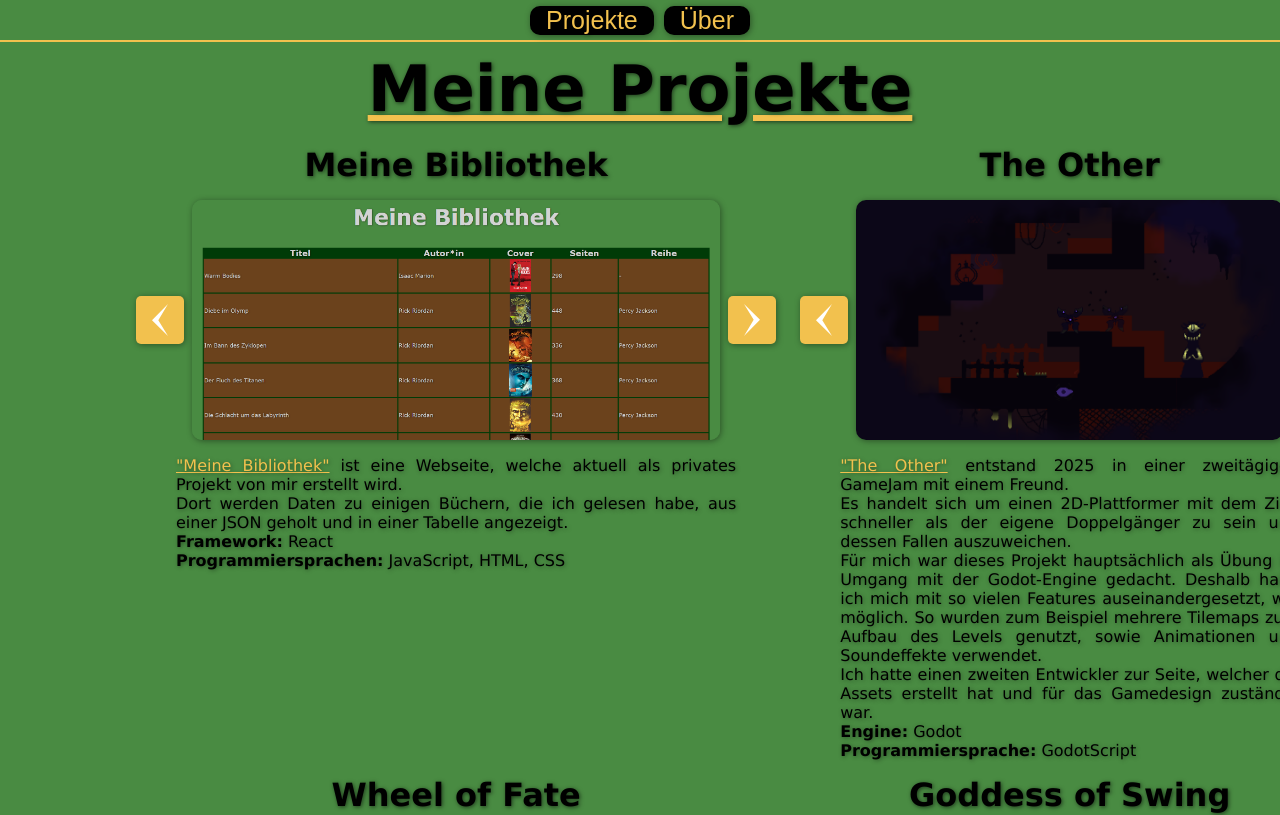
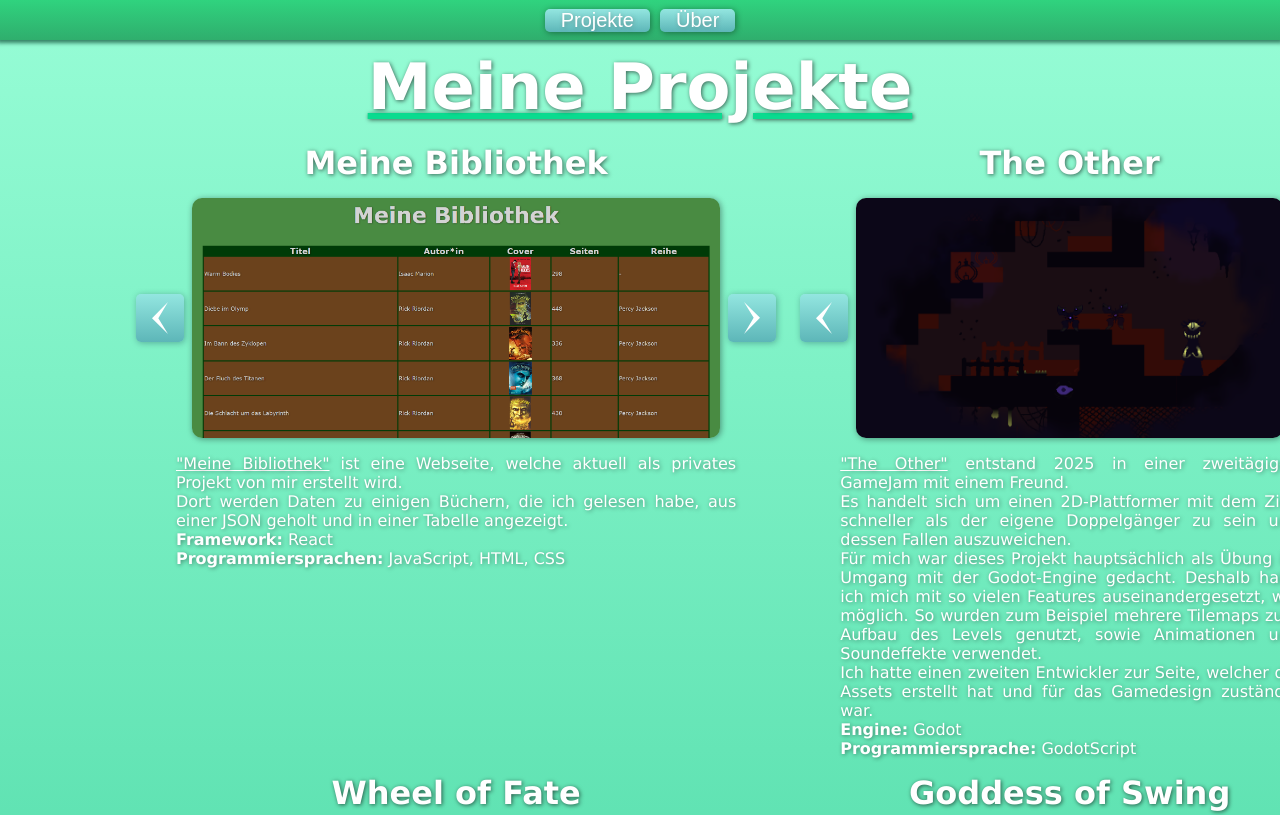
Before and after one commit to akihisan/akihisan.github.io, a React (Create React App) app: page / in a window 1280 px wide. Shown: the top 815 px of the page. Built offline with nearby package versions, Linux system fonts and the light colour scheme.

Commit message:
new colors

```diff
--- a/src/App.js
+++ b/src/App.js
@@ -18,7 +18,7 @@ function AppContent(){
   return (
     <div className="App">
       {/* Header */}
-        {!isLibrary && <div className="header">
+        {!(isLibrary || isMordor) && <div className="header">
           <button className="button-style" onClick={() => setPage("projects")}>Projekte</button>
           <button className="button-style" onClick={() => setPage("about")}>Über</button>
         </div>}
--- /dev/null
+++ b/src/components/MordorWalk/EnterSteps.js
@@ -0,0 +1,43 @@
+import { useEffect, useState } from "react";
+
+function EnterSteps(){
+
+    const today = new Date().toISOString().split("T")[0];
+    const [date, setDate] = useState(today);
+    const [steps, setSteps] = useState("");
+
+    //Daten aus localStorage holen
+    const data = JSON.parse(localStorage.getItem("stepData")) || [];
+
+    //Wenn Datum geändert wird, passenden Eintrag laden
+    useEffect(() => {
+        const existing = data.find(item => item.date === date);
+        setSteps(existing ? existing.steps : "");
+    }, [date]);
+
+    function saveSteps() {
+        const existingIndex = data.findIndex(item => item.date === date);
+
+        if (existingIndex !== -1) {
+            //Datum existiert → überschreiben
+            data[existingIndex].steps = steps;
+        } else {
+            //Datum existiert nicht → neu hinzufügen
+            data.push({ date, steps });
+        }
+
+        localStorage.setItem("stepData", JSON.stringify(data));
+    }
+
+    return(
+        <div>
+            <label htmlFor="date">Datum wählen:</label>
+            <input type="date" id="date" value={date} onChange={(e) => setDate(e.target.value)}/>
+            <label htmlFor="steps">Schritte:</label>
+            <input type="text" id="steps" value={steps} onChange={(e) => setSteps(e.target.value)}/>
+            <button onClick={saveSteps}>Speichern</button>
+        </div>
+    );
+}
+
+export default EnterSteps;
--- /dev/null
+++ b/src/components/MordorWalk/Journey.js
@@ -0,0 +1,42 @@
+import { useEffect, useState } from "react";
+
+function Journey(){
+    const goal = 2700; //km
+    const [current, setCurrent] = useState(0); //km
+    const [completed, setCompleted] = useState(0); //%
+
+    //Daten aus localStorage holen
+    const data = JSON.parse(localStorage.getItem("stepData"));
+
+    useEffect(() => {
+        //alle Schritte addieren
+        let stepCount = 0;
+        for(let entry in data){
+            const steps = data[entry].steps;
+            stepCount += Number(steps);
+        }
+
+        //in Kilometer umrechnen
+        const km = stepCount * 0.0006;
+        setCurrent(km);
+
+        //Fortschritt in Prozent berechnen
+        const percent = km / goal * 100;
+        setCompleted(percent);
+    }, [data])
+
+    //Hilfsfunktion auf 2 Nachkommastellen runden
+    function roundTo2(value) {
+        const factor = 10 ** 2;
+        return Math.round((value + Number.EPSILON) * factor) / factor;
+    }
+
+    return(
+        <div>
+            Noch {roundTo2(goal - current)}km übrig bis Mordor.<br/>
+            Fortschritt: {roundTo2(completed)}%
+        </div>
+    );
+}
+
+export default Journey;
--- a/src/components/MordorWalk/Mordor.js
+++ b/src/components/MordorWalk/Mordor.js
@@ -1,7 +1,13 @@
+import { useState } from "react";
+import EnterSteps from "./EnterSteps";
+import Journey from "./Journey";
+
 function Mordor(){
+    const [tab, setTab] = useState("EnterSteps");
 
     return(
-        <p>Walk to Mordor.
+        <div>
+        {/*<p>Walk to Mordor.
             Täglich kann Schrittzahl eingegeben werden. Datum als Kalender-Auswahlfeld, das aktuelle wird standardmäßig gewählt.
             Falls möglich sollen alle vergangenen ab Startdatum die keine Zahl haben markiert werden.
             Bei erstem Start oder bei Wahl später über Einstellungen kann Abenteuer gestartet werden. Datum wird gespeichert.
@@ -9,7 +15,14 @@ function Mordor(){
             Schritte werden in Kilometer umgerechnet (x0,0006) und als Fortschrittsbalken angezeigt. Schauen wie fancy es werden kann.
             Bei bestimmten Thresholds soll angezeigt werden wo man jetzt ist (Auenland verlassen, in Seestadt angekommen, ...).
             Diese soll man sich dann vermutlich auch in nem Tab anzeigen lassen können.
-        </p>
+        </p>*/}
+        <div>
+            <button onClick={() => setTab("EnterSteps")}>Schritte eintragen</button>
+            <button onClick={() => setTab("Journey")}>Fortschritt ansehen</button>
+        </div>
+        {tab === "EnterSteps" && <EnterSteps/>}
+        {tab === "Journey" && <Journey/>}
+        </div>
     );
 }
 
--- a/src/css/general.css
+++ b/src/css/general.css
@@ -1,9 +1,9 @@
 body {
-  color: black;
-  background-color: #498b42;
+  color: white;
+  background: linear-gradient(to bottom, #97fdd6, #09b97b);
   font-family: "Verdana", "Arial", sans-serif;
   /*Hintergrundbild das sich vertikal wiederholt*/
-  /*background-image: url("../images/BackgroundLong.svg");
+  /*background-image: url("../../public/images/bubbles.png");
   background-repeat: repeat-y;
   background-size: contain;
   background-position: center top;*/
@@ -12,17 +12,17 @@ body {
 }
 
 h1 {
-  color: black;
+  color: white;
   text-align: center;
   text-decoration-line: underline;
-  text-decoration-color: #F2C14E;
+  text-decoration-color: #0adb8f;
   font-size: 4rem;
   margin-top: 10px;
   margin-bottom: 20px;
 }
 
 h2{
-  color: black;
+  color: white;
   font-size: 2rem;
   margin: 0;
 }
@@ -31,46 +31,37 @@ h2{
   display: flex;
   align-items: center;
   justify-content: center;
-  border-bottom: #F2C14E solid 2px;
+  background: linear-gradient(to bottom, rgb(4, 193, 89, 0.7), rgb(4, 141, 65, 0.7));
+  border: none;
+  box-shadow: 0px 0px 4px 3px rgb(52, 129, 100);
   height: 40px;
   gap: 10px;
 }
 
 .button-style {
-  background-color: black;
-  color: #F2C14E;
-  text-shadow: 1px 1px 4px rgba(0, 0, 0, 0.4);
+  color: white;
+  background:
+    linear-gradient(to bottom, rgb(147, 230, 224), rgb(93, 182, 184)),
+    radial-gradient(circle, rgb(204, 255, 252), rgba(109, 219, 208), rgb(85, 142, 141));
   border: none;
+  text-shadow: 1px 1px 4px rgba(82, 82, 82, 0.4);
   padding: 0rem 1rem;
   text-align: center;
   display: flex;
   align-items: center;
   justify-content: center;
-  font-size: 25px;
+  font-size: 20px;
   text-decoration: none;
   cursor: pointer;
-  border-radius: 10px;
-  transition: transform 0.2s ease, background-color 0.3s ease;
+  border-radius: 5px;
+  transition: transform 0.2s ease, box-shadow 0.2s ease;
   box-shadow: 1px 1px 6px rgba(0, 0, 0, 0.4);
 }
 .button-style:hover {
   transform: scale(1.05);
-  background-color: #F2C14E;
+  box-shadow: 0px 0px 4px 5px rgb(111, 197, 189);
+}
+
+a {
   color: white;
 }
-.button-style:active {
-  transform: scale(0.95);
-}
-
-a:link {
-  color: #F2C14E;
-}
-a:visited {
-  color: #F2C14E;
-}
-a:hover {
-  color: white;
-}
-a:active {
-  color: #F2C14E;
-}
--- a/src/css/projects.css
+++ b/src/css/projects.css
@@ -44,15 +44,17 @@
     width: 3rem;
     height: 3rem;
     margin: 0.5rem;
-    background-color: #F2C14E;
+    background:
+        linear-gradient(to bottom, rgb(147, 230, 224), rgb(93, 182, 184)),
+        radial-gradient(circle, rgb(204, 255, 252), rgba(109, 219, 208), rgb(85, 142, 141));
     border: none;
     border-radius: 5px;
     cursor: pointer;
     display: flex;
     align-items: center;
     justify-content: center;
-    transition: transform 0.2s ease, background-color 0.3s ease;
-    box-shadow: 1px 1px 6px rgba(0, 0, 0, 0.4);
+    transition: transform 0.2s ease, box-shadow 0.2s ease;
+    box-shadow: 1px 1px 6px rgba(28, 73, 84, 0.4);
 }
 .arrow-button img {
     width: 2rem;
@@ -60,7 +62,7 @@
 }
 .arrow-button:hover {
     transform: scale(1.05);
-    background-color: black;
+    box-shadow: 0px 0px 4px 5px rgb(126, 219, 210);
 }
 .arrow-button:active {
     transform: scale(0.95);
```
Also changed, not shown: 11 other files (tests, documents, lock files or other folders).
